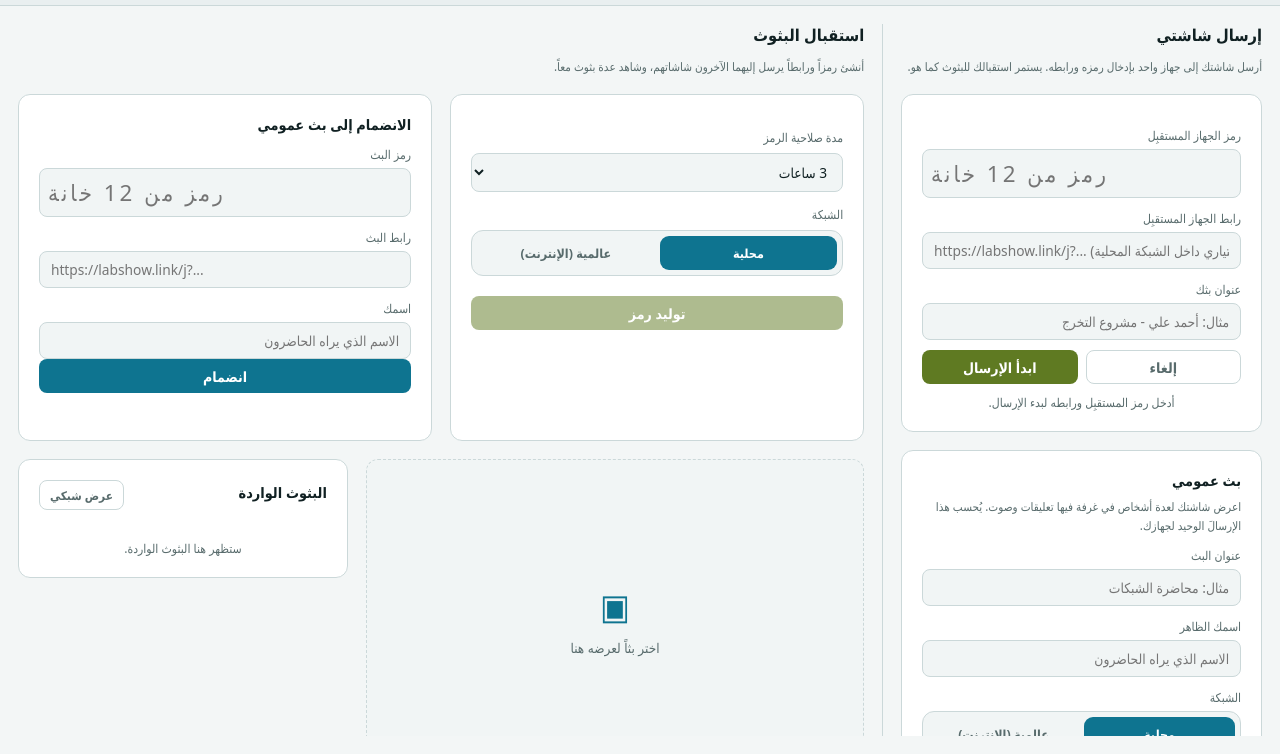
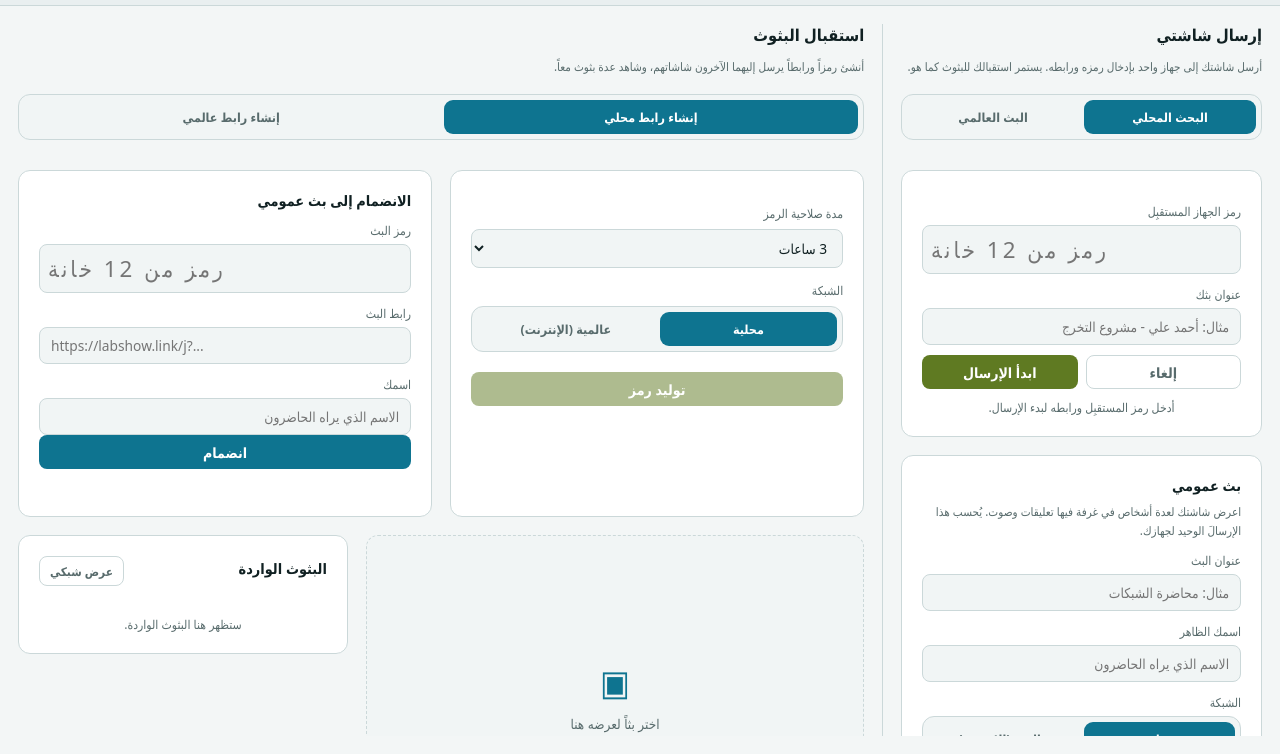
Before and after one commit to HusseinALEmara/Lab_show, an Electron app: page renderer/index.html in a window 1280 px wide. Shown: the part 46-800 px from the top of the page. Drawn offline with nearby package versions, Linux system fonts and the light colour scheme; no server answers.

Commit message:
frontend: add send modes and local/global link tabs

```diff
--- a/renderer/app.js
+++ b/renderer/app.js
@@ -27,6 +27,7 @@
 
     const ids = [
         'liveStatusBar', 'liveStatusText',
+        'sendMode', 'sendLinkLabel', 'linkTabs',
         'codeCard', 'broadcastCard', 'codeInput', 'sendLinkInput', 'joinTitleInput',
         'approveCodeBtn', 'cancelCodeBtn', 'outgoingStatus', 'studentIdentity', 'broadcastStatusPill',
         'titleDisplayBtn', 'titleDisplayText', 'titleEditor', 'broadcastTitleInput', 'titleUpdateBtn',
@@ -127,6 +128,40 @@
 
     bindSegmented(dom.networkModeSelect);
     bindSegmented(dom.pubNetworkMode);
+
+    function setSegmentedMode(element, mode) {
+        const button = element.querySelector(`button[data-mode="${mode}"]`);
+        if (button && !button.classList.contains('active')) button.click();
+    }
+
+    function updateSendMode(mode) {
+        const global = mode === 'global';
+        dom.sendLinkLabel.hidden = !global;
+        dom.sendLinkInput.hidden = !global;
+        if (!global) dom.sendLinkInput.value = '';
+    }
+
+    function updateLinkTabs() {
+        const mode = segmentedValue(dom.networkModeSelect);
+        dom.linkTabs.querySelectorAll('button').forEach((button) => {
+            button.classList.toggle('active', button.dataset.page === mode);
+        });
+    }
+
+    dom.sendMode.addEventListener('click', (event) => {
+        const button = event.target.closest('button[data-mode]');
+        if (button) updateSendMode(button.dataset.mode);
+    });
+    dom.linkTabs.addEventListener('click', (event) => {
+        const button = event.target.closest('button[data-page]');
+        if (!button) return;
+        setSegmentedMode(dom.networkModeSelect, button.dataset.page);
+        updateLinkTabs();
+    });
+    dom.networkModeSelect.addEventListener('click', updateLinkTabs);
+    updateSendMode('local');
+    updateLinkTabs();
+
     I18n.onChange(() => {
         syncOutgoingUi();
         renderHostSession(hostSession);
--- a/renderer/i18n.js
+++ b/renderer/i18n.js
@@ -24,6 +24,8 @@
         'app.subtitle': 'مشاركة الشاشات واستقبالها',
 
         'send.heading': 'إرسال شاشتي',
+        'send.modeLocal': 'البحث المحلي',
+        'send.modeGlobal': 'البث العالمي',
         'send.hint': 'أرسل شاشتك إلى جهاز واحد بإدخال رمزه ورابطه. يستمر استقبالك للبثوث كما هو.',
         'send.code': 'رمز الجهاز المستقبِل',
         'send.codePh': 'رمز من 12 خانة',
@@ -80,6 +82,8 @@
         'control.startFirst': 'ابدأ البث أولاً قبل تفعيل التحكم.',
 
         'recv.heading': 'استقبال البثوث',
+        'link.local': 'إنشاء رابط محلي',
+        'link.global': 'إنشاء رابط عالمي',
         'recv.hint': 'أنشئ رمزاً ورابطاً يرسل إليهما الآخرون شاشاتهم، وشاهد عدة بثوث معاً.',
         'recv.duration': 'مدة صلاحية الرمز',
         'dur.20': '20 دقيقة',
@@ -247,6 +251,8 @@
         'app.subtitle': 'Share and receive screens',
 
         'send.heading': 'Send my screen',
+        'send.modeLocal': 'Local discovery',
+        'send.modeGlobal': 'Global broadcast',
         'send.hint': 'Send your screen to one device using its code and link. Receiving keeps running.',
         'send.code': "Receiver's code",
         'send.codePh': '12-character code',
@@ -303,6 +309,8 @@
         'control.startFirst': 'Start the broadcast before allowing control.',
 
         'recv.heading': 'Receive broadcasts',
+        'link.local': 'Create local link',
+        'link.global': 'Create global link',
         'recv.hint': 'Create a code and link others send their screens to, and watch several at once.',
         'recv.duration': 'Code valid for',
         'dur.20': '20 minutes',
--- a/renderer/index.html
+++ b/renderer/index.html
@@ -31,11 +31,16 @@
             <h2 id="sendHeading" data-i18n="send.heading"></h2>
             <p class="hint" data-i18n="send.hint"></p>
 
+            <div class="segmented send-modes" id="sendMode" role="group">
+                <button type="button" data-mode="local" class="active" data-i18n="send.modeLocal"></button>
+                <button type="button" data-mode="global" data-i18n="send.modeGlobal"></button>
+            </div>
+
             <div class="card" id="codeCard">
                 <label class="field-label" for="codeInput" data-i18n="send.code"></label>
                 <input id="codeInput" class="code-input ltr" type="text" maxlength="12" autocomplete="off"
                     data-i18n-placeholder="send.codePh" />
-                <label class="field-label" for="sendLinkInput" data-i18n="send.link"></label>
+                <label class="field-label" for="sendLinkInput" id="sendLinkLabel" data-i18n="send.link"></label>
                 <input id="sendLinkInput" class="title-input ltr" type="text" autocomplete="off"
                     data-i18n-placeholder="send.linkPh" />
                 <label class="field-label" for="joinTitleInput" data-i18n="send.title"></label>
@@ -99,6 +104,11 @@
         <section class="pane receive-pane" aria-labelledby="recvHeading">
             <h2 id="recvHeading" data-i18n="recv.heading"></h2>
             <p class="hint" data-i18n="recv.hint"></p>
+
+            <div class="segmented receive-tabs" id="linkTabs" role="tablist">
+                <button type="button" data-page="local" class="active" data-i18n="link.local"></button>
+                <button type="button" data-page="global" data-i18n="link.global"></button>
+            </div>
 
             <div class="receive-top">
                 <div class="card" id="codeSettingsCard">
--- a/renderer/styles.css
+++ b/renderer/styles.css
@@ -360,6 +360,7 @@ body.viewer-active .video-placeholder { display: none; }
 }
 
 /* محددات الشبكة بأزرار مستديرة بدل قائمة منسدلة */
+.send-modes, .receive-tabs { margin-bottom: 12px; }
 .segmented {
     display: grid;
     grid-template-columns: 1fr 1fr;
```
